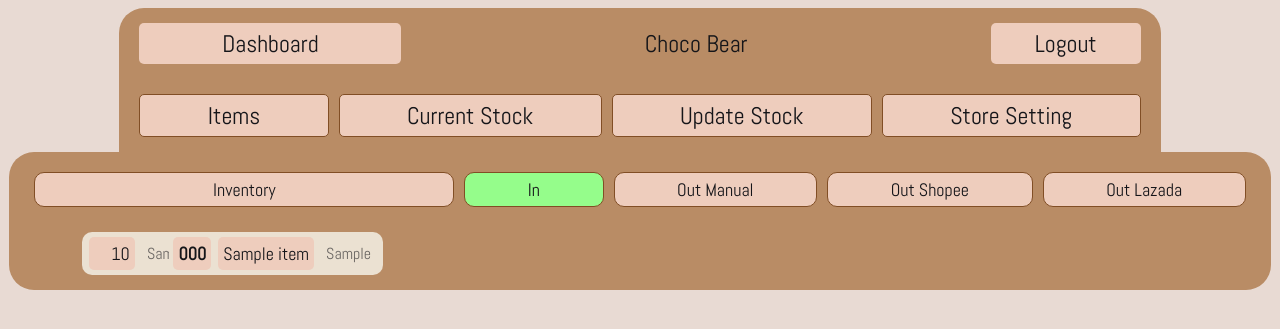
After one commit to ghosteEddy/simpleBundleInventory, a Django app: page /inventory in a window 1280 px wide. The commit adds this page. Shown: the top 329 px of the page. Run offline with Django 3.2, Linux system fonts and the light colour scheme; a user stored in the database is signed in; tables that the repository leaves empty hold one stand-in row (values such as "Sample post").

Commit message:
base inventoryList done

```diff
--- a/chocobear/base/models.py
+++ b/chocobear/base/models.py
@@ -2,6 +2,8 @@ from typing import get_args
 from django.db import models
 from django.contrib.auth.models import AbstractUser
 from django.utils import timezone
+
+from django.utils.translation import gettext_lazy as _
 
 # Create your models here.
 class CUser(AbstractUser):
@@ -36,3 +38,18 @@ class Item(models.Model):
 
     def __str__(self):
         return str(self.id)
+
+class Inventory(models.Model):
+    class FlowType(models.TextChoices):
+        IN = 'IN', _('In')
+        OUT = 'OUT', _('Out')
+    class FlowChannel(models.TextChoices):
+        BUY = 'Buy', _('Buy')
+        FB = 'Facebook', _('Facebook')
+        SHOPEE = 'Shopee', _('Shopee')
+        LAZADA = 'Lazada', _('Lazada')
+
+    date = models.DateField(auto_now=False, auto_now_add=False)
+    flowType = models.CharField(max_length=3, choices=FlowType.choices)
+    flowChannel = models.CharField(max_length=10, choices=FlowChannel.choices)
+    amount = models.IntegerField()
--- a/chocobear/base/static/base/css/base_app.css
+++ b/chocobear/base/static/base/css/base_app.css
@@ -63,6 +63,10 @@ textarea{
     border-radius: 10px;
 }
 
+.-flexible{
+    width: fit-content;
+}
+
 .fullWidth{
     display: flex;
     width: 100%;
@@ -73,7 +77,9 @@ textarea{
     font-size: medium;
     margin-top: auto;
     margin-bottom: auto;
-    padding: 5px
+    padding: 5px;
+    margin-left: 2px;
+    margin-right: 2px;
 }
 
 .-header{
@@ -99,7 +105,19 @@ textarea{
     padding: 5px;
 }
 
+.-left5{
+    margin-left: 5%;
+}
+
 label{
     padding: 5px;
     vertical-align: top;
 }
+
+.flex{
+    display: flex;
+    padding: 5px;
+}
+.-gravLeft{
+    margin: 5px auto 5px 0px;
+}
--- /dev/null
+++ b/chocobear/base/templates/base/inventoryList.html
@@ -0,0 +1,30 @@
+{% extends "main.html" %}
+{% block head %}
+{% csrf_token %}
+{% endblock head %}
+
+{% block navbar %}
+{% include "topNavBar.html" %}
+{% include "base/menubar.html" %}
+{% endblock navbar %}
+
+{% block content %}
+
+<div class='main'>
+    {% include 'base/updateStockMenu.html' %}
+    <div class='content -left5 -max80'>
+        {% for item in items %}
+        <div class='dataCard flex -flexible -max50 -gravLeft'>
+                <div class='data -header -width20 txtRight -row'>{{item.in_stock}}</div>
+                <div class='data -width11 -fade -row'>{{ item.item_unit }}</div>
+                <div class='data -header -bold -row'>{{ item.item_code }}</div>
+                <div class='data -header -row'>{{ item.item_name }}</div>
+                <div class='data -fade -row'>{{ item.item_remark}}</div>
+        </div>
+        {% endfor %}
+    </div>
+</div>
+{% load static %}
+{% comment %} <script src="{% static '/js/utils.js' %}"></script>
+<script src="{% static '/base/js/itemList.js' %}"></script> {% endcomment %}
+{% endblock content %}
--- a/chocobear/base/templates/base/menubar.html
+++ b/chocobear/base/templates/base/menubar.html
@@ -3,7 +3,7 @@
 <link rel="stylesheet" href="{% static "base/css/menubar.css" %}" />
 <div class='navbar -menu'>
     <a href='{% url 'baseItemMenu' %}' class='navButton'>Items</a>
-    <div class='navButton'>Current Stock</div>
-    <div class='navButton'>Update Stock</div>
+    <a href='{% url 'baseInventoryMenu' %}' class='navButton'>Current Stock</a>
+    <a href='{% url 'baseInventoryMenu' %}' class='navButton'>Update Stock</a>
     <div class='navButton'>Store Setting</div>
 </div>
--- /dev/null
+++ b/chocobear/base/templates/base/updateStockMenu.html
@@ -0,0 +1,7 @@
+<div class='topContent'>
+    <a href='{% url 'baseInventoryMenu' %}' class='button -medium -largeText -center'>Inventory</a>
+    <a href='' class='button -small -largeText -positiveBg'>    In    </a>
+    <a href='' class='button -small -largeText'>Out Manual</a>
+    <a href='' class='button -small -largeText'>Out Shopee</a>
+    <a href='' class='button -small -largeText'>Out Lazada</a>
+</div>
--- a/chocobear/base/urls.py
+++ b/chocobear/base/urls.py
@@ -10,5 +10,6 @@ urlpatterns = [
     path('items', views.itemList, name='baseItemMenu'),
     path('items/delete/<int:item_id>', views.itemDelete, name='baseDeleteItem'),
     path('addItem', views.itemAdd, name='baseAddItem'),
-    path('editItem/<int:item_id>', views.itemEdit, name='baseEditItem')
+    path('editItem/<int:item_id>', views.itemEdit, name='baseEditItem'),
+    path('inventory', views.inventoryMenu, name='baseInventoryMenu'),
 ]
--- a/chocobear/base/views.py
+++ b/chocobear/base/views.py
@@ -87,3 +87,11 @@ def itemDelete(request, item_id):
         result = api.deleteItem(request)
         return HttpResponse(json.dumps({'result' : result}))
     return redirect('baseItemMenu')
+
+@login_required
+def inventoryMenu(request):
+    if request.method == 'GET':
+        template = loader.get_template('base/inventoryList.html')
+        data = api.getAllItems(request)
+        context = data
+        return HttpResponse(template.render(context, request))
--- a/chocobear/static/css/base.css
+++ b/chocobear/static/css/base.css
@@ -7,6 +7,7 @@
     --text-color : #151519;
     --input-color : #ebe1d2;
     --highlight-color : #f89e49;
+    --light-green : #95fd8b;
     background-color: var(--background-color);
     font-family: 'Abel';
     color: var(--text-color);
@@ -87,3 +88,36 @@
 .-largeText{
     font-size: large;
 }
+
+.-positiveBg{
+    background: var(--light-green);
+}
+
+.-width11{
+    width: 1.1em;
+    overflow: hidden;
+}
+
+.-width20{
+    width: 2em;
+    overflow: hidden;
+}
+
+.txtRight{
+    text-align: right;
+}
+
+.-max50{
+    max-width: 50%;
+    overflow: hidden;
+}
+
+.-max80{
+    max-width: 80%;
+    overflow: hidden;
+}
+
+.-row{
+    flex-wrap: nowrap;
+    flex-direction: row;
+}
```
Also changed, not shown: chocobear/base/templates/base/inventoryManual.html (added, +30 -0 lines).
